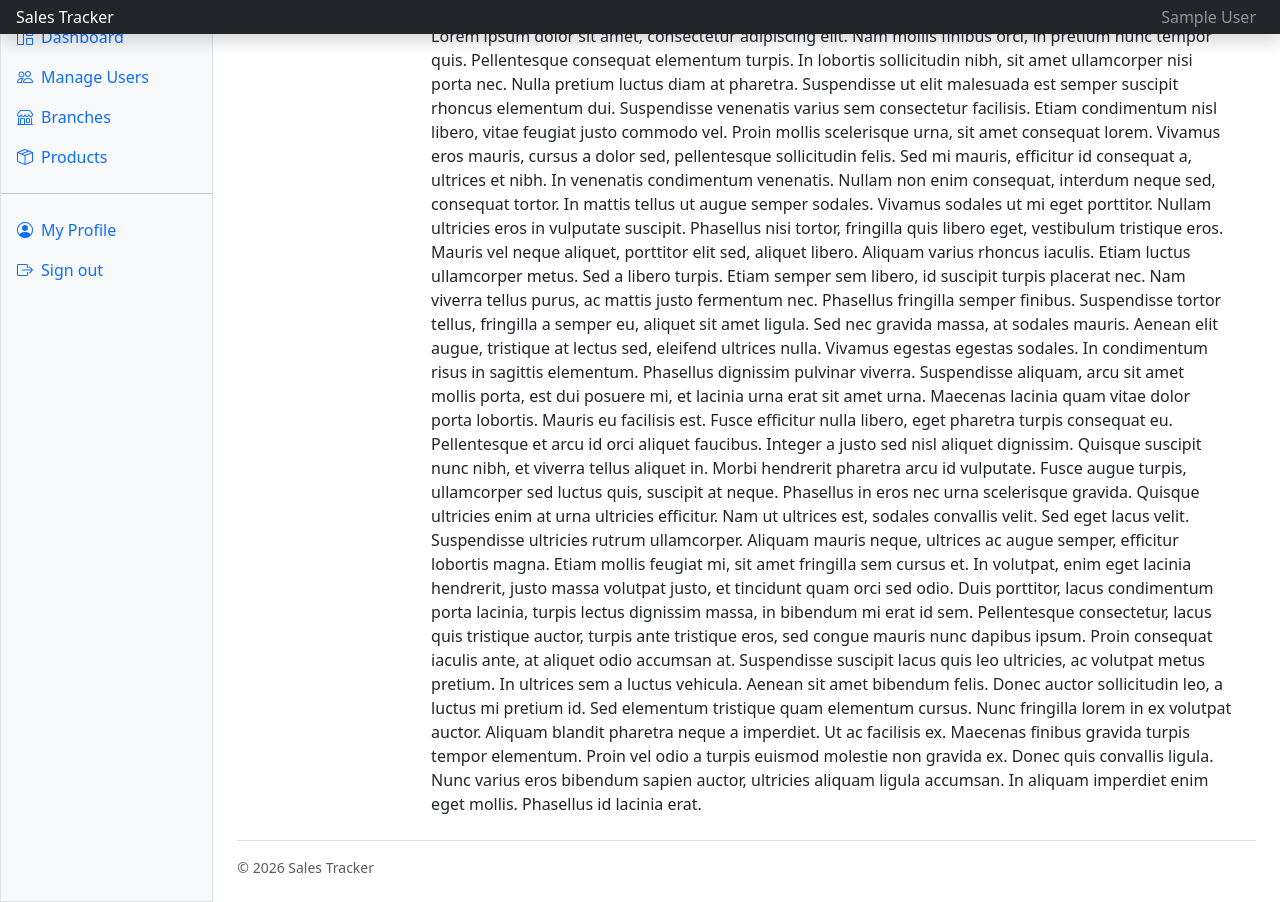
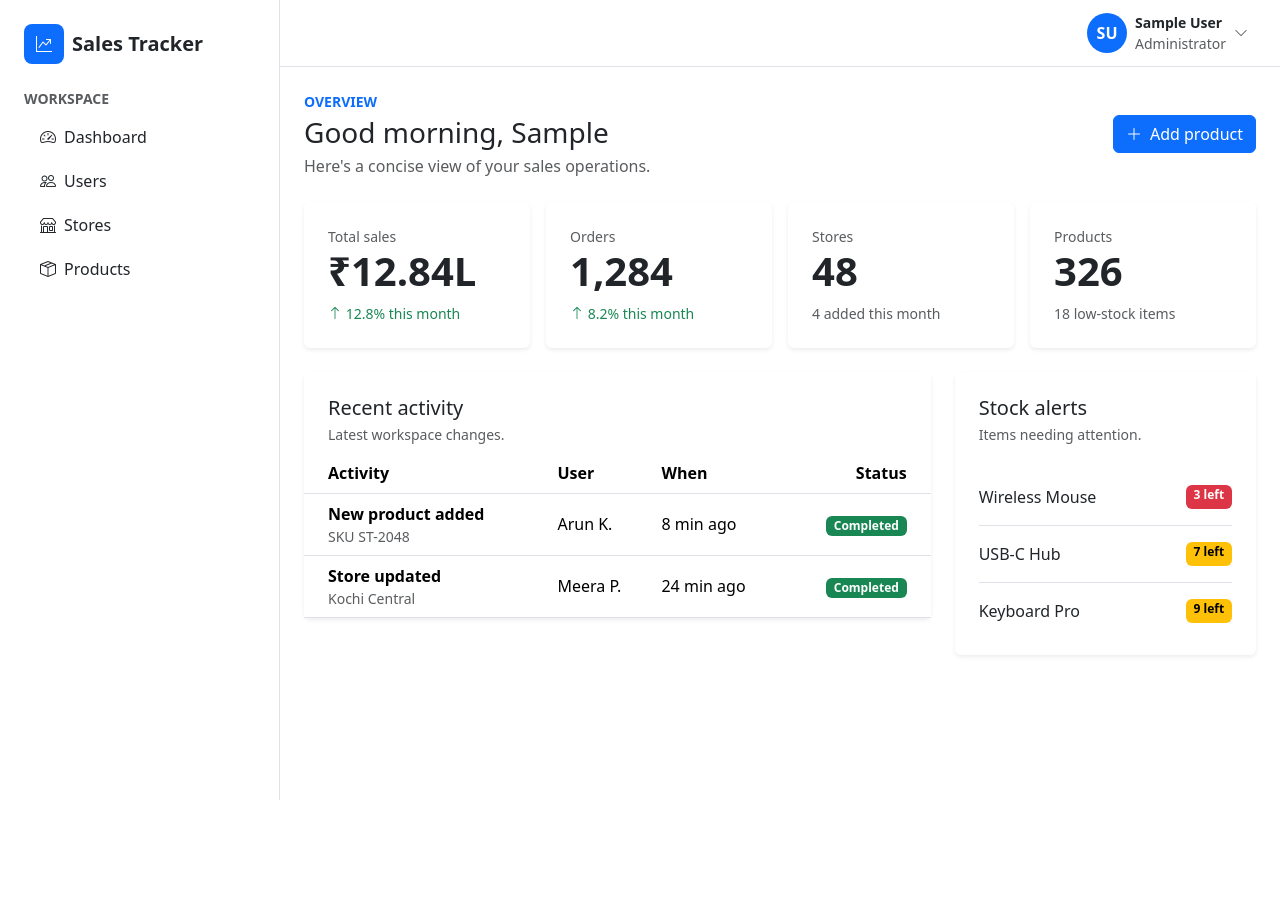
Before and after one commit to venkitram-j/sales-tracker, a Django app: page / in a window 1280 px wide. After the commit the page ends 800 px from the top, so only its background shows below. Run offline with Django 5.2, Linux system fonts and the light colour scheme; the visitor is signed in with stand-in values (Sample User, id 1); some libraries are stand-ins or nearby versions.

Commit message:
add dashboard page

```diff
--- a/apps/accounts/models.py
+++ b/apps/accounts/models.py
@@ -16,3 +16,6 @@ class User(AbstractUser):
 
     def __str__(self):
         return self.full_name or self.email
+
+    def user_initials(self):
+        return f"{self.first_name[0]}{self.last_name[0]}".upper()
--- a/templates/base.html
+++ b/templates/base.html
@@ -21,11 +21,6 @@
         <main class="container-fluid px-3 px-lg-4 py-4">
           {% block content %}{% endblock %}
         </main>
-        <footer class="container-fluid px-3 px-lg-4 pb-4">
-          <div class="border-top pt-3 small text-body-secondary">
-            © <span data-current-year></span> {{ APP_NAME }}
-          </div>
-        </footer>
       </diV>
     </div>
   {% endblock %}
--- a/templates/dashboard/dashboard.html
+++ b/templates/dashboard/dashboard.html
@@ -3,15 +3,114 @@
 {% block title %}Dashboard - {{ APP_NAME }}{% endblock%}
 
 {% block content %}
-<main class="col-md-9 ms-sm-auto col-lg-10 px-md-4">
-  Lorem ipsum dolor sit amet, consectetur adipiscing elit. Nam mollis finibus orci, in pretium nunc tempor quis. Pellentesque consequat elementum turpis. In lobortis sollicitudin nibh, sit amet ullamcorper nisi porta nec. Nulla pretium luctus diam at pharetra. Suspendisse ut elit malesuada est semper suscipit rhoncus elementum dui. Suspendisse venenatis varius sem consectetur facilisis. Etiam condimentum nisl libero, vitae feugiat justo commodo vel. Proin mollis scelerisque urna, sit amet consequat lorem. Vivamus eros mauris, cursus a dolor sed, pellentesque sollicitudin felis. Sed mi mauris, efficitur id consequat a, ultrices et nibh. In venenatis condimentum venenatis.
-
-  Nullam non enim consequat, interdum neque sed, consequat tortor. In mattis tellus ut augue semper sodales. Vivamus sodales ut mi eget porttitor. Nullam ultricies eros in vulputate suscipit. Phasellus nisi tortor, fringilla quis libero eget, vestibulum tristique eros. Mauris vel neque aliquet, porttitor elit sed, aliquet libero. Aliquam varius rhoncus iaculis. Etiam luctus ullamcorper metus. Sed a libero turpis. Etiam semper sem libero, id suscipit turpis placerat nec. Nam viverra tellus purus, ac mattis justo fermentum nec. Phasellus fringilla semper finibus.
-
-  Suspendisse tortor tellus, fringilla a semper eu, aliquet sit amet ligula. Sed nec gravida massa, at sodales mauris. Aenean elit augue, tristique at lectus sed, eleifend ultrices nulla. Vivamus egestas egestas sodales. In condimentum risus in sagittis elementum. Phasellus dignissim pulvinar viverra. Suspendisse aliquam, arcu sit amet mollis porta, est dui posuere mi, et lacinia urna erat sit amet urna. Maecenas lacinia quam vitae dolor porta lobortis. Mauris eu facilisis est. Fusce efficitur nulla libero, eget pharetra turpis consequat eu. Pellentesque et arcu id orci aliquet faucibus. Integer a justo sed nisl aliquet dignissim. Quisque suscipit nunc nibh, et viverra tellus aliquet in. Morbi hendrerit pharetra arcu id vulputate. Fusce augue turpis, ullamcorper sed luctus quis, suscipit at neque. Phasellus in eros nec urna scelerisque gravida.
-
-  Quisque ultricies enim at urna ultricies efficitur. Nam ut ultrices est, sodales convallis velit. Sed eget lacus velit. Suspendisse ultricies rutrum ullamcorper. Aliquam mauris neque, ultrices ac augue semper, efficitur lobortis magna. Etiam mollis feugiat mi, sit amet fringilla sem cursus et. In volutpat, enim eget lacinia hendrerit, justo massa volutpat justo, et tincidunt quam orci sed odio. Duis porttitor, lacus condimentum porta lacinia, turpis lectus dignissim massa, in bibendum mi erat id sem. Pellentesque consectetur, lacus quis tristique auctor, turpis ante tristique eros, sed congue mauris nunc dapibus ipsum.
-
-  Proin consequat iaculis ante, at aliquet odio accumsan at. Suspendisse suscipit lacus quis leo ultricies, ac volutpat metus pretium. In ultrices sem a luctus vehicula. Aenean sit amet bibendum felis. Donec auctor sollicitudin leo, a luctus mi pretium id. Sed elementum tristique quam elementum cursus. Nunc fringilla lorem in ex volutpat auctor. Aliquam blandit pharetra neque a imperdiet. Ut ac facilisis ex. Maecenas finibus gravida turpis tempor elementum. Proin vel odio a turpis euismod molestie non gravida ex. Donec quis convallis ligula. Nunc varius eros bibendum sapien auctor, ultricies aliquam ligula accumsan. In aliquam imperdiet enim eget mollis. Phasellus id lacinia erat.
-</main>
+<div class="d-flex flex-column flex-md-row align-items-md-center justify-content-between gap-3 mb-4">
+  <div>
+    <div class="text-uppercase small fw-semibold text-primary mb-1">Overview</div>
+    <h1 class="h3 mb-1">Good morning, {{ user.first_name|default:'there' }}</h1>
+    <p class="text-body-secondary mb-0">Here's a concise view of your sales operations.</p>
+  </div>
+  <a href="#" class="btn btn-primary"><i class="bi bi-plus-lg me-2"></i>Add product</a>
+</div>
+<div class="row g-3 mb-4">
+  <div class="col-12 col-sm-6 col-xl-3">
+    <div class="card border-0 shadow-sm h-100">
+      <div class="card-body p-4">
+        <div class="text-body-secondary small">Total sales</div>
+        <div class="display-6 fw-semibold">₹12.84L</div>
+        <div class="small text-success mt-2"><i class="bi bi-arrow-up"></i> 12.8% this month</div>
+      </div>
+    </div>
+  </div>
+  <div class="col-12 col-sm-6 col-xl-3">
+    <div class="card border-0 shadow-sm h-100">
+      <div class="card-body p-4">
+        <div class="text-body-secondary small">Orders</div>
+        <div class="display-6 fw-semibold">1,284</div>
+        <div class="small text-success mt-2"><i class="bi bi-arrow-up"></i> 8.2% this month</div>
+      </div>
+    </div>
+  </div>
+  <div class="col-12 col-sm-6 col-xl-3">
+    <div class="card border-0 shadow-sm h-100">
+      <div class="card-body p-4">
+        <div class="text-body-secondary small">Stores</div>
+        <div class="display-6 fw-semibold">48</div>
+        <div class="small text-body-secondary mt-2">4 added this month</div>
+      </div>
+    </div>
+  </div>
+  <div class="col-12 col-sm-6 col-xl-3">
+    <div class="card border-0 shadow-sm h-100">
+      <div class="card-body p-4">
+        <div class="text-body-secondary small">Products</div>
+        <div class="display-6 fw-semibold">326</div>
+        <div class="small text-body-secondary mt-2">18 low-stock items</div>
+      </div>
+    </div>
+  </div>
+</div>
+<div class="row g-4">
+  <div class="col-12 col-xl-8">
+    <div class="card border-0 shadow-sm">
+      <div class="card-header bg-body border-0 pt-4 px-4">
+        <h2 class="h5 mb-1">Recent activity</h2>
+        <p class="small text-body-secondary mb-0">Latest workspace changes.</p>
+      </div>
+      <div class="table-responsive">
+        <table class="table align-middle mb-0">
+          <thead>
+            <tr>
+              <th class="ps-4">Activity</th>
+              <th>User</th>
+              <th>When</th>
+              <th class="pe-4 text-end">Status</th>
+            </tr>
+          </thead>
+          <tbody>
+            <tr>
+              <td class="ps-4">
+                <div class="fw-semibold">New product added</div>
+                <div class="small text-body-secondary">SKU ST-2048</div>
+              </td>
+              <td>Arun K.</td>
+              <td>8 min ago</td>
+              <td class="pe-4 text-end"><span class="badge text-bg-success">Completed</span></td>
+            </tr>
+            <tr>
+              <td class="ps-4">
+                <div class="fw-semibold">Store updated</div>
+                <div class="small text-body-secondary">Kochi Central</div>
+              </td>
+              <td>Meera P.</td>
+              <td>24 min ago</td>
+              <td class="pe-4 text-end"><span class="badge text-bg-success">Completed</span></td>
+            </tr>
+          </tbody>
+        </table>
+      </div>
+    </div>
+  </div>
+  <div class="col-12 col-xl-4">
+    <div class="card border-0 shadow-sm h-100">
+      <div class="card-header bg-body border-0 pt-4 px-4">
+        <h2 class="h5 mb-1">Stock alerts</h2>
+        <p class="small text-body-secondary mb-0">Items needing attention.</p>
+      </div>
+      <div class="card-body px-4">
+        <div class="d-flex justify-content-between py-3 border-bottom">
+          <span>Wireless Mouse</span>
+          <span class="badge text-bg-danger">3 left</span>
+        </div>
+        <div class="d-flex justify-content-between py-3 border-bottom">
+          <span>USB-C Hub</span>
+          <span class="badge text-bg-warning">7 left</span>
+        </div>
+        <div class="d-flex justify-content-between py-3">
+          <span>Keyboard Pro</span>
+          <span class="badge text-bg-warning">9 left</span>
+        </div>
+      </div>
+    </div>
+  </div>
+</div>
 {% endblock %}
--- a/templates/dashboard/sidebar.html
+++ b/templates/dashboard/sidebar.html
@@ -1,60 +1,41 @@
-<div class="sidebar border border-right col-md-3 col-lg-2 p-0 bg-body-tertiary">
-  <div class="offcanvas-md offcanvas-end bg-body-tertiary" tabindex="-1" id="sidebarMenu"
-    aria-labelledby="sidebarMenuLabel">
-    <div class="offcanvas-header">
-      <h5 class="offcanvas-title" id="sidebarMenuLabel">{{ APP_NAME }}</h5>
-      <button type="button" class="btn-close" data-bs-dismiss="offcanvas" data-bs-target="#sidebarMenu"
-        aria-label="Close"></button>
+<aside id="mobileSidebar" class="app-sidebar offcanvas-lg offcanvas-start border-end bg-body" tabindex="-1"
+  aria-labelledby="sidebarLabel">
+  <div class="offcanvas-header border-bottom d-lg-none">
+    <span id="sidebarLabel" class="fw-bold">{{ APP_NAME }}</span>
+    <button class="btn-close"
+      data-bs-target="#mobileSidebar" data-bs-dismiss="offcanvas" aria-label="Close"></button>
   </div>
-    <div class="offcanvas-body d-md-flex flex-column p-0 pt-lg-3 overflow-y-auto">
-      <ul class="nav flex-column">
-        <li class="nav-item">
-          <a class="nav-link d-flex align-items-center gap-2 active" href="{% url 'dashboard:home' %}"
-            {% if request.resolver_match.namespace == 'dashboard' %}aria-current="page"{% endif %}>
-            <i class="bi bi-grid-1x2"></i>
-            Dashboard
+  <div class="offcanvas-body d-flex flex-column p-3 p-lg-4">
+    <a href="{% url 'dashboard:home' %}"
+      class="d-flex align-items-center gap-2 text-decoration-none text-body mb-4">
+      <span class="rounded-3 bg-primary text-white d-inline-flex align-items-center justify-content-center"
+        style="width:40px;height:40px">
+        <i class="bi bi-graph-up-arrow"></i>
+      </span>
+      <span class="fw-bold fs-5">{{ APP_NAME }}</span>
     </a>
-        </li>
-        <li class="nav-item">
-          <a class="nav-link d-flex align-items-center gap-2" href="#"
-            {% if request.resolver_match.namespace == 'accounts' %}aria-current="page"{% endif %}>
-            <i class="bi bi-people"></i>
-            Manage Users
+    <div class="text-uppercase small fw-semibold text-body-secondary mb-2">Workspace</div>
+    <nav class="nav flex-column gap-1">
+      <a href="{% url 'dashboard:home' %}"
+        class="nav-link rounded-3 text-body
+          {% if active_nav == '' %}active bg-primary-subtle text-primary{% endif %}">
+        <i class="bi bi-speedometer2 me-2"></i>Dashboard
       </a>
-        </li>
-        <li class="nav-item">
-          <a class="nav-link d-flex align-items-center gap-2" href="#"
-            {% if request.resolver_match.namespace == 'branches' %}aria-current="page"{% endif %}>
-            <i class="bi bi-shop"></i>
-            Branches
+      <a href="#"
+        class="nav-link rounded-3 text-body
+          {% if active_nav == 'users' %}active bg-primary-subtle text-primary{% endif %}">
+        <i class="bi bi-people me-2"></i>Users
       </a>
-        </li>
-        <li class="nav-item">
-          <a class="nav-link d-flex align-items-center gap-2" href="#"
-            {% if request.resolver_match.namespace == 'products' %}aria-current="page"{% endif %}>
-            <i class="bi bi-box-seam"></i>
-            Products
+      <a href="#"
+        class="nav-link rounded-3 text-body
+          {% if active_nav == 'stores' %}active bg-primary-subtle text-primary{% endif %}">
+        <i class="bi bi-shop me-2"></i>Stores
       </a>
-        </li>
-      </ul>
-      <hr class="my-3" />
-      <ul class="nav flex-column mb-auto">
-        <li class="nav-item">
-          <a class="nav-link d-flex align-items-center gap-2" href="#">
-            <i class="bi bi-person-circle"></i>
-            My Profile
+      <a href="#"
+        class="nav-link rounded-3 text-body
+          {% if active_nav == 'products' %}active bg-primary-subtle text-primary{% endif %}">
+        <i class="bi bi-box-seam me-2"></i>Products
       </a>
-        </li>
-        <li class="nav-item">
-          <form method="post" action="{% url 'accounts:logout' %}">
-            {% csrf_token %}
-            <button type="submit" class="nav-link d-flex align-items-center gap-2 border-0 bg-transparent w-100 text-start">
-              <i class="bi bi-box-arrow-right"></i>
-              Sign out
-            </button>
-          </form>
-        </li>
-      </ul>
+    </nav>
   </div>
-  </div>
-</div>
+</aside>
--- a/templates/dashboard/topbar.html
+++ b/templates/dashboard/topbar.html
@@ -1,22 +1,45 @@
-<header class="navbar fixed-top bg-dark flex-md-nowrap p-0 shadow" data-bs-theme="dark">
-  <a
-    class="navbar-brand col-md-3 col-lg-2 me-0 px-3 fs-6 text-white"
-    href="{% url 'dashboard:home' %}">
-      {{ APP_NAME }}
-  </a>
-
-  {% if request.user.is_authenticated %}
-  <div class="ms-auto d-flex align-items-center px-3 text-white-50">
-    <span class="me-2">{{ request.user.full_name|default:request.user.get_full_name|default:request.user.email }}</span>
+<header class="navbar bg-body border-bottom sticky-top px-3 px-lg-4">
+  <div class="container-fluid px-0">
+    <button class="btn btn-outline-secondary d-lg-none me-2" data-bs-toggle="offcanvas"
+      data-bs-target="#mobileSidebar" aria-label="Open navigation">
+      <i class="bi bi-list"></i>
+    </button>
+    <div class="dropdown ms-auto">
+      <button class="btn d-flex align-items-center gap-2 border-0 p-1 pe-2"
+        data-bs-toggle="dropdown" aria-expanded="false">
+        <span class="rounded-circle bg-primary text-white d-inline-flex
+          align-items-center justify-content-center fw-semibold"
+          style="width:40px;height:40px">
+          {{ request.user.user_initials }}
+        </span>
+        <span class="d-none d-sm-block text-start">
+          <span class="d-block small fw-semibold">
+            {{ request.user.get_full_name }}
+          </span>
+          <span class="d-block small text-body-secondary">
+            {{ user_role|default:'Administrator' }}
+          </span>
+        </span>
+        <i class="bi bi-chevron-down small text-body-secondary"></i>
+      </button>
+      <ul class="dropdown-menu dropdown-menu-end shadow-sm">
+        <li>
+          <a class="dropdown-item" href="#">
+            <i class="bi bi-person me-2"></i>Profile
+          </a>
+        </li>
+        <li>
+          <hr class="dropdown-divider">
+        </li>
+        <li>
+          <form method="post" action="{% url 'accounts:logout' %}" data-loading-form>
+            {% csrf_token %}
+            <button class="dropdown-item text-danger" type="submit" data-loading-text="Signing out...">
+              <i class="bi bi-box-arrow-right me-2"></i>Logout
+            </button>
+          </form>
+        </li>
+      </ul>
+    </div>
   </div>
-  {% endif %}
-
-  <ul class="navbar-nav flex-row d-md-none">
-    <li class="nav-item text-nowrap">
-      <button class="nav-link px-3 text-white" type="button" data-bs-toggle="offcanvas" data-bs-target="#sidebarMenu"
-        aria-controls="sidebarMenu" aria-expanded="false" aria-label="Toggle navigation">
-        <i class="bi bi-list"></i>
-      </button>
-    </li>
-  </ul>
 </header>
```
Lines whose indentation alone changed are shown as unchanged.
